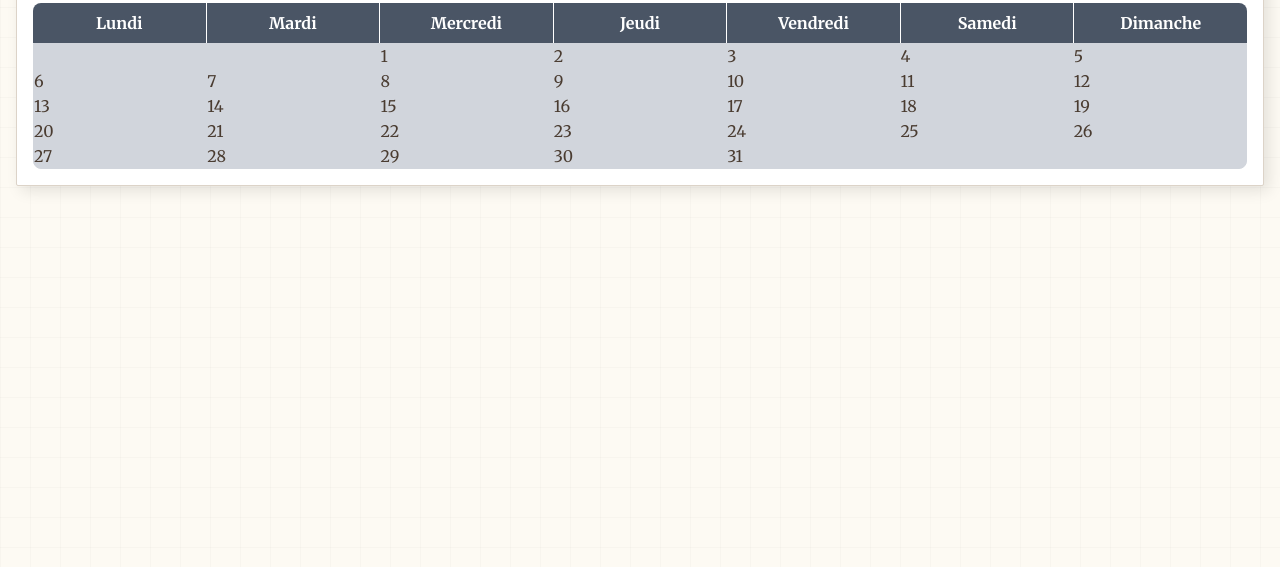
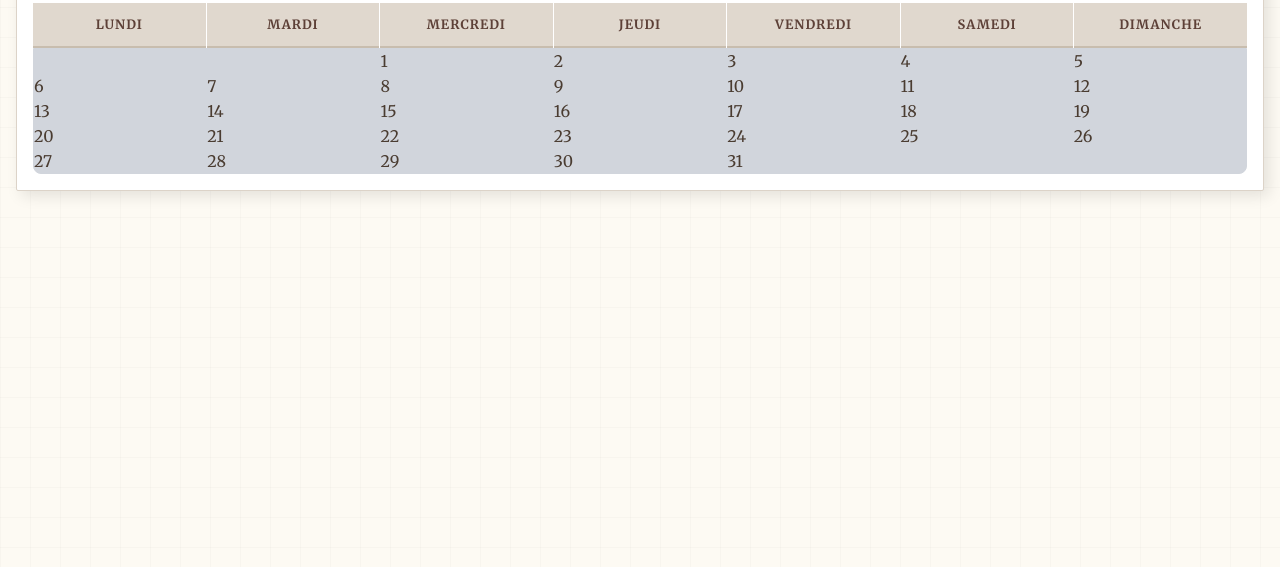
Before and after one commit to ayouberrak/Calendrier-Hebdomadaire-Planification-des-R-servations, a website: page index.html in a window 1280 px wide. Shown: the part 233-800 px from the top of the page. Drawn offline with Linux system fonts and the light colour scheme.

Commit message:
section de jours style

```diff
--- a/style.css
+++ b/style.css
@@ -107,3 +107,20 @@ main > .bg-white {
   background-color: #566960 !important;
   transform: translateY(1px);
 }
+
+
+/* === 7. L HEADER DIAL LYAMAT (LUNDI, MARDI...) === */
+.grid.text-center > .bg-gray-600 {
+  background-color: #e0d8ce !important; /* Gris/Marron fat7 */
+  color: #5d4037 !important;
+  font-family: 'Merriweather', serif;
+  font-weight: 700 !important;
+  font-size: 0.8rem;
+  text-transform: uppercase;
+  letter-spacing: 1px;
+  padding: 0.75rem 0.25rem !important;
+  border-bottom: 2px solid #c8bdae;
+}
+/* N7ydo l rounded corners dial Tailwind */
+.grid.text-center > div:first-child { border-radius: 0 !important; }
+.grid.text-center > div:last-child { border-radius: 0 !important; }
```
